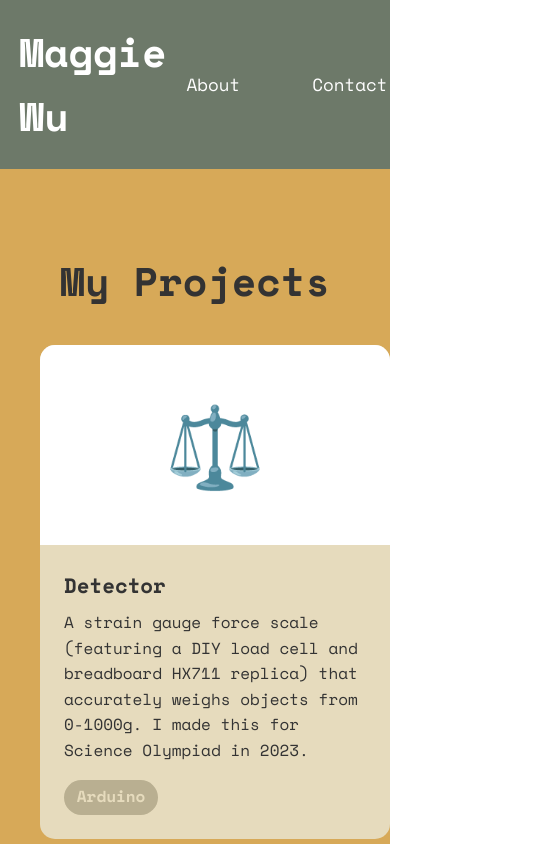
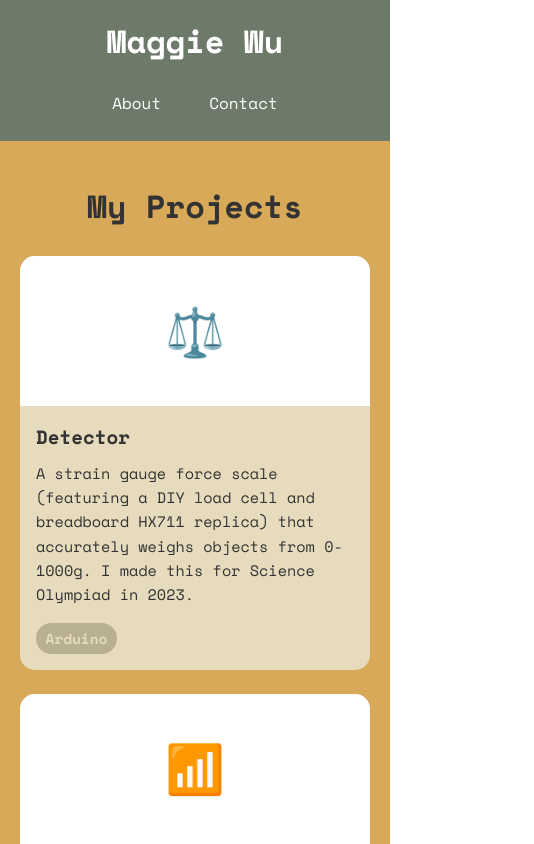
Before and after one commit to notmuffinhead/notmuffinhead.github.io, a Next.js app in the folder latest/: page / in a window 390 px wide. Shown: the top 844 px of the page, 534 px wide, since content can reach past the window. Built offline with nearby package versions, Linux system fonts and the light colour scheme.

Commit message:
Modified to adjust to different screen sizes

```diff
--- a/latest/components/About.module.css
+++ b/latest/components/About.module.css
@@ -7,3 +7,9 @@
   color: var(--light-black);
   margin-bottom: 1rem;
 }
+
+@media (max-width: 768px) {
+  .about {
+    padding: 40px 20px;
+  }
+}
--- a/latest/components/Contact.module.css
+++ b/latest/components/Contact.module.css
@@ -27,3 +27,20 @@
   display: flex;
   align-items: center;
 }
+
+@media (max-width: 768px) {
+  .contact {
+    padding: 40px 20px;
+  }
+
+  .contactItem {
+    display: block;
+    margin: 1rem 0;
+    padding: 1rem;
+  }
+
+  .contactItem a {
+    font-size: 1.2rem;
+    justify-content: center;
+  }
+}
--- a/latest/components/Hero.module.css
+++ b/latest/components/Hero.module.css
@@ -24,3 +24,22 @@
 .navLink:hover {
   transform: translateY(-5px);
 }
+
+@media (max-width: 768px) {
+  .hero {
+    height: auto;
+    padding: 1rem;
+    flex-direction: column;
+    gap: 1rem;
+    text-align: center;
+  }
+
+  .heroNav {
+    gap: 1rem;
+  }
+
+  .navLink {
+    font-size: 1rem;
+    padding: 8px 16px;
+  }
+}
--- a/latest/components/ProjectCard.module.css
+++ b/latest/components/ProjectCard.module.css
@@ -39,3 +39,19 @@
   font-size: 1rem;
   font-weight: bold;
 }
+
+@media (max-width: 768px) {
+  .projectImage {
+    height: 150px;
+    font-size: 3rem;
+  }
+
+  .projectContent {
+    padding: 1rem;
+  }
+
+  .tag {
+    font-size: 0.9rem;
+    padding: 0.25rem 0.6rem;
+  }
+}
--- a/latest/components/Projects.module.css
+++ b/latest/components/Projects.module.css
@@ -9,3 +9,14 @@
   grid-template-columns: repeat(auto-fit, minmax(350px, 1fr));
   gap: 2rem;
 }
+
+@media (max-width: 768px) {
+  .projects {
+    padding: 40px 20px;
+  }
+
+  .projectsGrid {
+    grid-template-columns: 1fr;
+    gap: 1.5rem;
+  }
+}
--- /dev/null
+++ b/latest/styles/ProjectDetail.module.css
@@ -0,0 +1,99 @@
+.projectDetail {
+  min-height: 100vh;
+  background: var(--cream);
+  padding: 2rem;
+}
+
+.backButton {
+  display: inline-block;
+  color: var(--evergreen-shadow);
+  text-decoration: none;
+  font-size: 1.1rem;
+  margin-bottom: 2rem;
+  padding: 0.5rem 1rem;
+  border: 2px solid var(--evergreen-shadow);
+  border-radius: 8px;
+  transition: all 0.3s ease;
+}
+
+.backButton:hover {
+  background: var(--evergreen-shadow);
+  color: white;
+}
+
+.projectHeader {
+  text-align: center;
+  margin-bottom: 3rem;
+}
+
+.projectHeader h1 {
+  color: var(--light-black);
+  font-size: 3rem;
+  margin-bottom: 1rem;
+}
+
+.projectTags {
+  display: flex;
+  justify-content: center;
+  gap: 1rem;
+  flex-wrap: wrap;
+}
+
+.tag {
+  padding: 0.5rem 1rem;
+  background: var(--misty-sage);
+  color: var(--cream);
+  border-radius: 20px;
+  font-size: 1rem;
+  font-weight: bold;
+}
+
+.projectContent {
+  max-width: 800px;
+  margin: 0 auto;
+}
+
+.projectContent section {
+  margin-bottom: 3rem;
+}
+
+.projectContent h2 {
+  color: var(--evergreen-shadow);
+  font-size: 1.8rem;
+  margin-bottom: 1rem;
+  text-align: left;
+}
+
+.projectContent ul {
+  margin-left: 2rem;
+  margin-bottom: 1rem;
+}
+
+.projectContent li {
+  margin-bottom: 0.5rem;
+  color: var(--light-black);
+}
+
+/* Mobile responsive styles */
+@media (max-width: 768px) {
+  .projectDetail {
+    padding: 1rem;
+  }
+
+  .projectHeader h1 {
+    font-size: 2.2rem;
+  }
+
+  .projectContent {
+    padding: 0;
+  }
+
+  .projectContent h2 {
+    font-size: 1.5rem;
+  }
+
+  .backButton {
+    font-size: 1rem;
+    padding: 0.4rem 0.8rem;
+  }
+}
--- a/latest/styles/globals.css
+++ b/latest/styles/globals.css
@@ -50,3 +50,22 @@ p {
   font-size: 1rem;
   margin-bottom: 1rem;
 }
+
+@media (max-width: 768px) {
+  h1 {
+    font-size: 2rem;
+  }
+
+  h2 {
+    font-size: 2rem;
+    margin-bottom: 1.5rem;
+  }
+
+  h3 {
+    font-size: 1.2rem;
+  }
+
+  p {
+    font-size: 0.95rem;
+  }
+}
```
